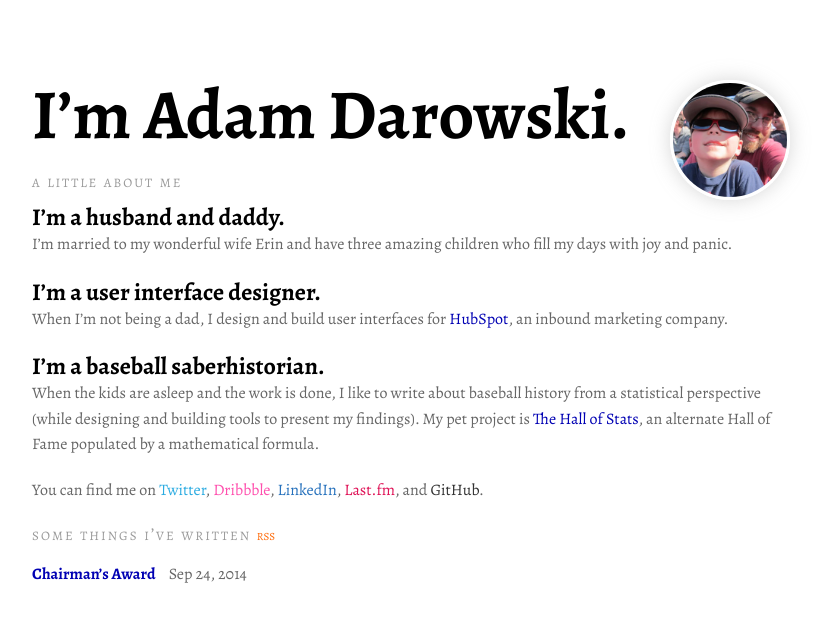
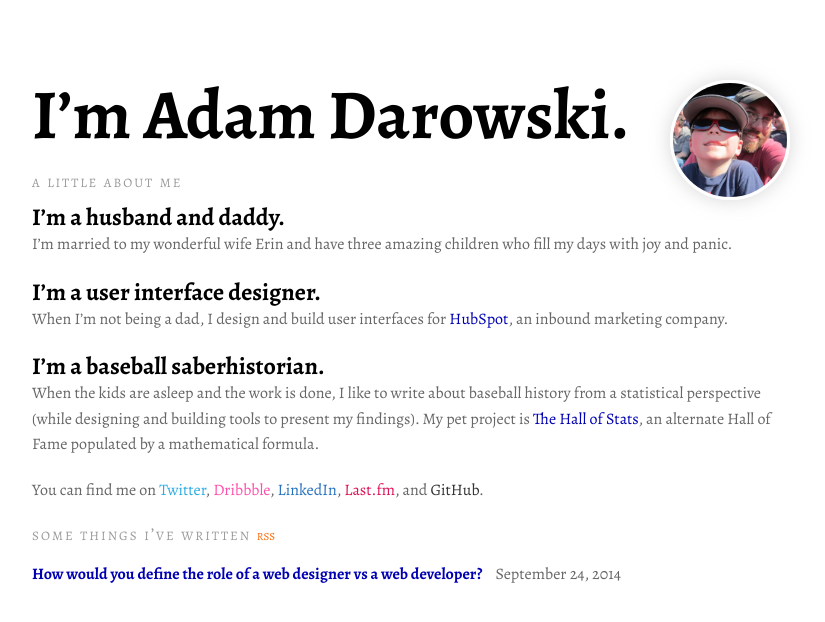
Before and after one commit to adarowski/adarowski.github.io, a Jekyll site: the page built from index.html, in a window 1280 px wide. Shown: the top 622 px of the page, without its empty margins (224-1049 px from the left). Built offline with Jekyll 4.4.1, drawn with Linux system fonts in a browser that asks for light colours.

Commit message:
Additional title styles.

```diff
--- a/_includes/articles.html
+++ b/_includes/articles.html
@@ -7,7 +7,7 @@
     {% for post in site.posts %}
       <li>
         <a href="{{ post.url | prepend: site.baseurl }}">{{ post.title }}</a>
-        <span>{{ post.date | date: "%b %-d, %Y" }}</span>
+        <span>{{ post.date | date: "%B %-d, %Y" }}</span>
       </li>
     {% endfor %}
   </ul>
--- a/_posts/2014-09-24-welcome.markdown
+++ b/_posts/2014-09-24-welcome.markdown
@@ -1,6 +1,6 @@
 ---
 layout:    article
-title:     "Chairman’s Award"
+title:     "How would you define the role of a web designer vs a web developer?"
 date:      2014-09-24 13:36:29
 permalink: /welcome
 ---
@@ -9,22 +9,14 @@
   <img src="http://www.hallofstats.com/assets/photos/burlingame-bat.jpg" />
 </div>
 
-# This is an h1
+First, when I think of the term "web designer" I think of a couple different camps—the traditional web designer who works on "static" websites and the product designer who works on web applications. By "static" websites, I mean content-based websites that aim to market a company's products or services.
 
-## This is an h2
+A traditional web designer likely works directly with marketing (if they are an in-house designer) or a client (if they work with an agency). They could also work with a web developer who would implement their design and integrate with a content management system (unless the designer is comfortable doing that work).
 
-### This is an h3
+A product designer is a web designer who has a very specific set of skills. Product designers work with font end developers, back end developers, product managers, product marketers, and—most importantly—users. A product designer's skill set doesn't lean as much toward pure visual design (though that's always a great skill to have), instead focusing on user experience design, interaction design, and usability (these terms overlap a great deal).
 
-#### This is an h4
+A traditional web designer has more of a marketing role. They want to show you the benefits of a product or service so that you'll use it. The product designer works on the product the traditional web designer is essentially trying to sell.
 
-##### This is an h5
-Last year, I made it to SABR43 in Philadelphia—but only for one day so I could [present my poster on the Hall of Stats](http://www.hallofstats.com/articles/hall-of-stats-poster-at-sabr-43). This year, I wasn't able to make it because I was in the process of moving to New Hampshire.
+At HubSpot, we have one team who works on [HubSpot.com](http://hubspot.com) and a completely different team in a completely different division that builds the product. I work on the product. When I worked with BatchBook a few years ago, we were a very small team. I worked on both the company site and the product. I can handle both , but I'm definitely much more of a product designer.
 
-I did send some work, though. I put together the bio for the 2014 SABR Overlooked Base Ball Legend ([Doc Adams](http://www.hallofstats.com/articles/doc-adams-overlooked-legend)). I also wrote a submission for *The National Pastime*—the [Houston Astros Hall of Stats](http://www.hallofstats.com/articles/the-houston-astros-hall-of-stats).
-
-Still, I was bummed to miss the conference. I was even more bummed when I found out I won an award.
-
-Peter Mancuso, chair of the Nineteenth Century Committee, gave me the "Chairman's Award" for my "duties as the new Chairman of the Overlooked 19th Century Baseball Legends Project Committee, and for managing an extremely professional election process."
-
-
-Yesterday, my award arrived—an inscribed replica 1880s Burlingame model bat produced by the Phoenix Bat Company. I want to thank Peter for the honor and the entire Overlooked Legends committee for such a smooth and exciting election this year. The bat will go perfectly in my brand new office!
+"Web developer" is a very general term that I take to mean something similar to a front end developer (which we'll go into more in a bit) or "the person to does everything except the design."
--- a/_sass/_base.sass
+++ b/_sass/_base.sass
@@ -80,15 +80,20 @@
 h1
   font-size: 48px
   margin: 0
+  line-height: 1.2
   a:link, a:visited, a:hover, a:active
     color: black
+  &.article-title
+    margin-bottom: 10px
   #about &
     font-size: 70px
-    margin: 0 0 20px
+    margin-bottom: 20px
     line-height: 1
     @media only screen and (max-width: 480px)
       font-size: 60px
-      margin-top: 0
+  .article-header &
+    @media only screen and (max-width: 480px)
+      font-size: 36px
 
 h2
   font-size: 30px
```
